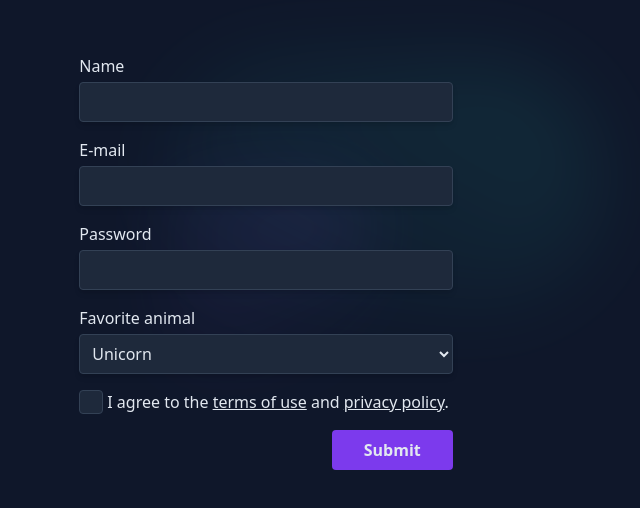
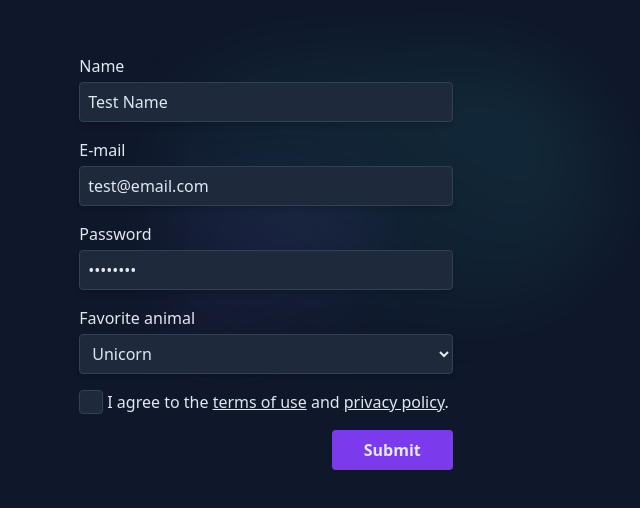
Before and after one commit to refusado/advanced-forms-react, a React (Vite) app: page / in a window 1280 px wide. Shown: the part 130-638 px from the top of the page, without its empty margins (374-1014 px from the left). Built offline with nearby package versions, Linux system fonts and the light colour scheme.

Commit message:
small code improvements + installing zod and hookform resolvers

```diff
--- a/package.json
+++ b/package.json
@@ -10,9 +10,11 @@
     "preview": "vite preview"
   },
   "dependencies": {
+    "@hookform/resolvers": "^3.3.4",
     "react": "^18.2.0",
     "react-dom": "^18.2.0",
-    "react-hook-form": "^7.51.2"
+    "react-hook-form": "^7.51.2",
+    "zod": "^3.22.4"
   },
   "devDependencies": {
     "@types/react": "^18.2.66",
--- a/src/components/Form.tsx
+++ b/src/components/Form.tsx
@@ -27,6 +27,7 @@ export function Form() {
       <div className="flex flex-col gap-1">
         <label htmlFor="name">Name</label>
         <input
+          defaultValue={'Test Name'}
           {...register('name', {
             required: 'Your name is required!'
           })}
@@ -42,7 +43,7 @@ export function Form() {
       <div className="flex flex-col gap-1">
         <label htmlFor="email">E-mail</label>
         <input
-          id="email"
+          defaultValue={'test@email.com'}
           {...register('email', {
             required: 'E-mail required!',
             pattern: {
@@ -50,6 +51,7 @@ export function Form() {
               message: "Invalid email address"
             }
           })}
+          id="email"
           className="border-slate-700 bg-slate-800 shadow-md px-2 border rounded h-10"
         />
         {errors.email &&
@@ -60,16 +62,16 @@ export function Form() {
       <div className="flex flex-col gap-1">
         <label htmlFor="password">Password</label>
         <input
-          type="password"
-          id="password"
+          defaultValue={'00000000'}
           {...register('password', {
             required: 'Password required!',
             minLength: {
               value: 8,
               message: 'Password must be at least 8 characters.'
             },
-
           })}
+          type="password"
+          id="password"
           className="border-slate-700 bg-slate-800 shadow-md px-2 border rounded h-10"
         />
         {errors.password &&
@@ -81,16 +83,16 @@ export function Form() {
         <label htmlFor="animal">Favorite animal</label>
 
         <select
-          id="animal"
           {...register('animal', {
             validate: value =>
               value == 'cat' || `Your favorite animal must be cat, not ${value}!`
           })}
+          id="animal"
           className="border-slate-700 bg-slate-800 shadow-md px-2 border rounded h-10"
         >
           <option value="unicorn">Unicorn</option>
           <option value="cat">Cat</option>
-          <option value="dog">Dog</option>
+          <option value="dog" defaultChecked>Dog</option>
           <option value="hamster">Hamster</option>
         </select>
 
@@ -123,7 +125,7 @@ export function Form() {
       <button
         disabled={isSubmitting}
         type="submit"
-        className="bg-violet-600 enabled:hover:bg-violet-700 disabled:opacity-60 px-8 py-1 rounded h-10 font-semibold duration-150 cursor-pointer disabled:cursor-default self-end"
+        className="bg-violet-600 enabled:hover:bg-violet-700 disabled:opacity-60 px-8 py-1 rounded h-10 font-semibold duration-150 cursor-default enabled:cursor-pointer self-end"
       >
         {isSubmitting ? 'Submitting...' : 'Submit'}
       </button>
```
Also changed, not shown: 1 other file (tests, documents, lock files or other folders).
